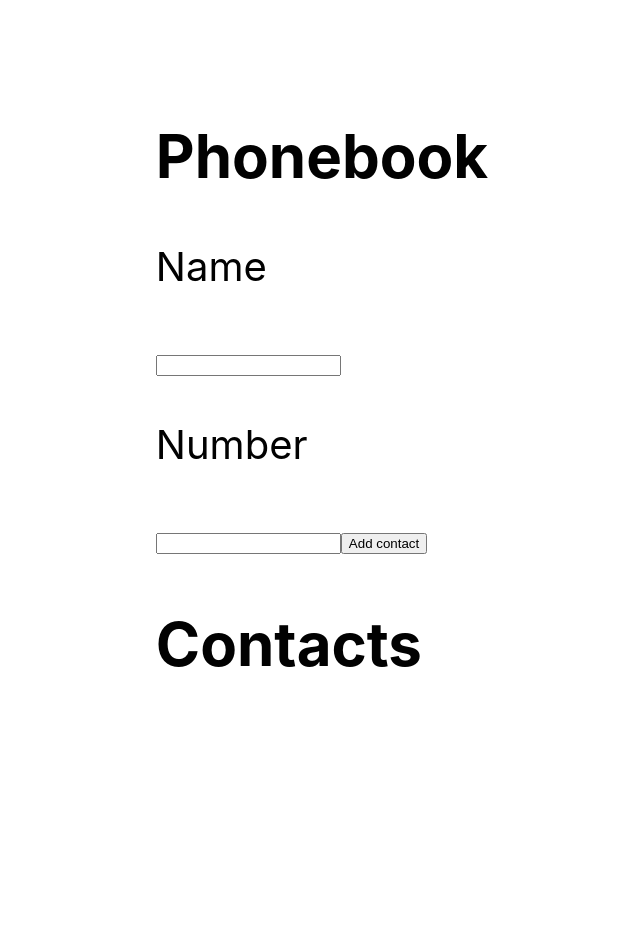
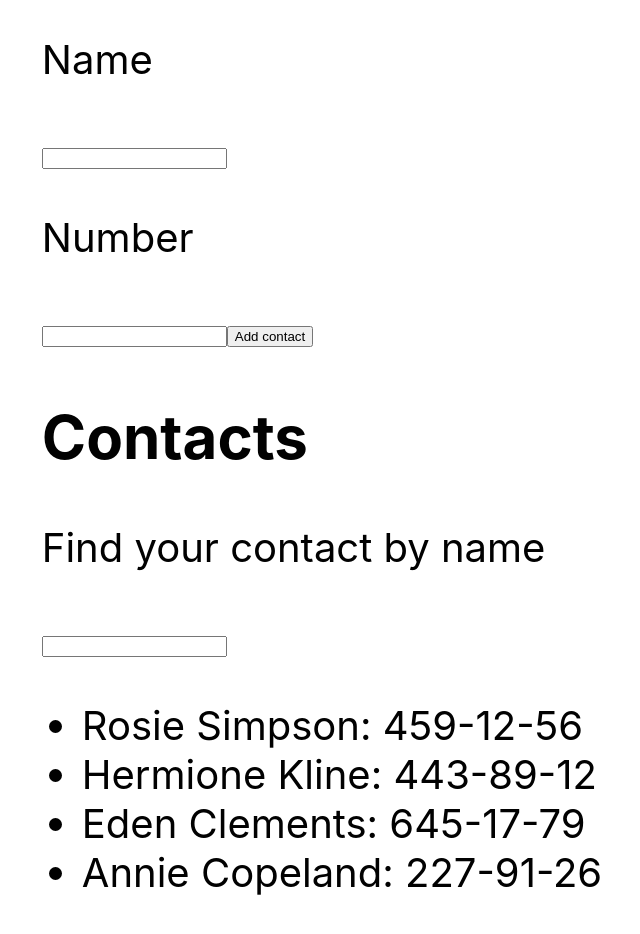
Before and after one commit to SebastianLalek/goit-react-hw-02-phonebook, a React (Create React App) app: page / in a window 1280 px wide. Shown: the top 934 px of the page, without its empty margins (318-958 px from the left). Before the commit the page ends 800 px from the top, so only its background shows below. Built offline with nearby package versions, Linux system fonts and the light colour scheme.

Commit message:
add Filter Component

```diff
--- a/src/components/App.jsx
+++ b/src/components/App.jsx
@@ -6,12 +6,18 @@
 import ContactList from "./contacts/Contacts";
 import Form from "./form/form";
 import Section from "./section/section";
+import Filter from "./filter/filter";
 
 class Phonebook extends Component {
 
   state = {
-    contacts: [],
-    name: ''
+    contacts: [
+      {id: 'id-1', name: 'Rosie Simpson', number: '459-12-56'},
+      {id: 'id-2', name: 'Hermione Kline', number: '443-89-12'},
+      {id: 'id-3', name: 'Eden Clements', number: '645-17-79'},
+      {id: 'id-4', name: 'Annie Copeland', number: '227-91-26'},
+    ],
+    filter: ''
   }
 
   handleChange = e => {
@@ -38,6 +44,10 @@
     console.log(this.state)
   }
 
+  // filter = () => {
+
+  // }
+
   render() {
     return (
       <div>
@@ -45,7 +55,9 @@
         <Form onChange={this.handleChange} onSubmit={this.handleSubmit} />
         </Section>
         <Section title="Contacts">
-      <ContactList contacts={this.state.contacts} />
+      <ContactList contacts={this.state.contacts}>
+        <Filter onChange={this.filter} />
+      </ContactList>
       </Section>
       </div>
     )
--- a/src/components/contacts/Contacts.js
+++ b/src/components/contacts/Contacts.js
@@ -1,6 +1,7 @@
-export default function ContactList({ contacts }) {
+export default function ContactList({ contacts, children }) {
   return (
     <>
+      {children}
       <ul>
         {contacts.map(contact => (
           <li key={contact.id}>
--- /dev/null
+++ b/src/components/filter/filter.js
@@ -0,0 +1,10 @@
+export default function Filter(filter) {
+  return (
+    <form>
+      <label>
+        <p>Find your contact by name</p>
+        <input type="text" name="name" onChange={filter} />
+      </label>
+    </form>
+  );
+}
```
